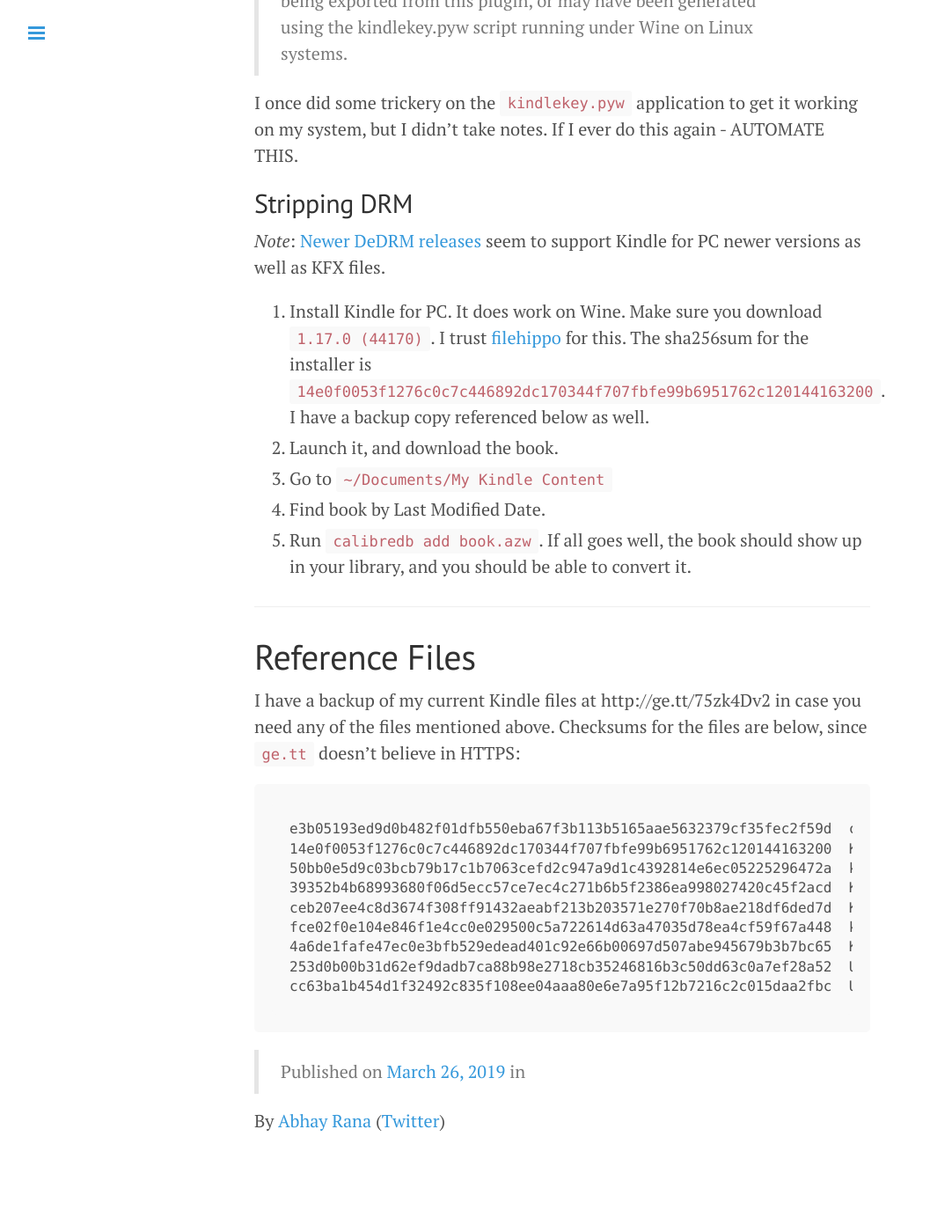
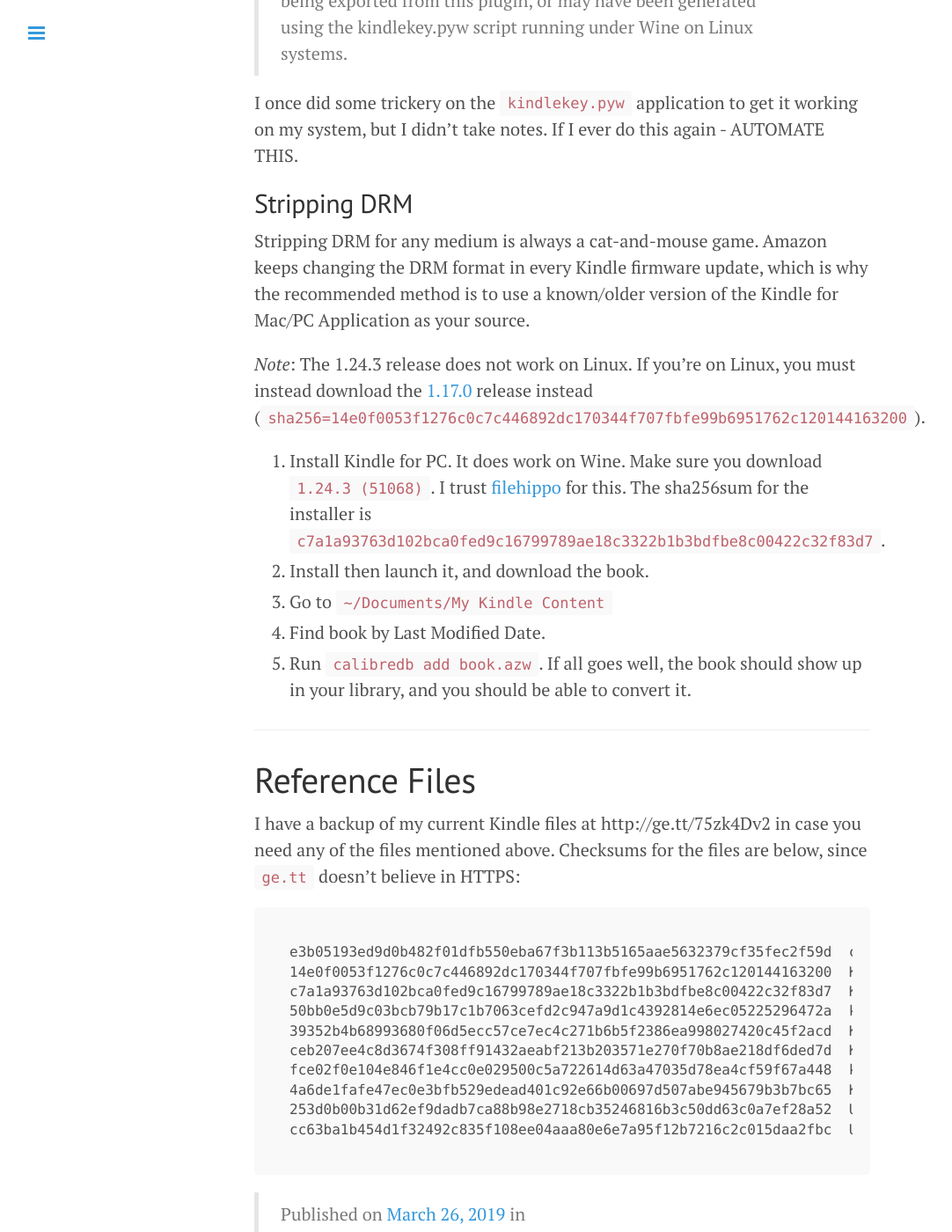
Before and after one commit to captn3m0/captn3m0.github.com, a Jekyll site: the page built from _posts/2019-03-26-kindle-self-guide.md, in a window 1280 px wide and 1400 px high, scrolled down 2478 px. Shown: the whole window at 88% size, without its empty margins (1-1083 px from the left). Built offline with Jekyll 4.4.1, drawn with Linux system fonts in a browser that asks for light colours; before the commit the page ends 3847 px from its top, so only the background shows below that; some of the changed text lies outside the part shown.

Commit message:
Adds note about kindle 1.24 release

````diff
--- a/_posts/2019-03-26-kindle-self-guide.md
+++ b/_posts/2019-03-26-kindle-self-guide.md
@@ -13,13 +13,13 @@
 
 # Jailbreak
 
-The [lifehacker guide on how to jailbreak your kindle](https://lifehacker.com/how-to-jailbreak-your-kindle-1783864074) is a good starting point [[archived](https://outline.com/cEZNAt)]. The mobileread forums have the [definitive guides](https://www.mobileread.com/forums/showthread.php?t=275881). Also see [this FAQ](https://wiki.mobileread.com/wiki/5_x_Jailbreak#Will_this_jail_break_work_on_my_current_firmware.3F) on the mobileread wiki.
+The [lifehacker guide on how to jailbreak your kindle][lh] is a good starting point [[archived][lha]]. The mobileread forums have the [definitive guides][jb1]. Also see [this FAQ][faq] on the mobileread wiki.
 
 (Most of these only cover modern paperwhite kindles)
 
 ## Maintaining the Jailbreak
 
-Sometimes, Kindle firmware updates will stop the Jailbreak. Search for your firmware on mobileread forums. See [this link](https://www.mobileread.com/forums/showthread.php?p=3562050) for the 5.8 series.
+Sometimes, Kindle firmware updates will stop the Jailbreak. Search for your firmware on mobileread forums. See [this link][fw] for the 5.8 series.
 
 Copy the `.bin` file to your kindle root directory and trigger a manual firmware update. That should reboot and re-affirm the jailbreak. To trigger a manual firmware update, go to the Kindle Menu and click "Update". If it is greyed out, check if the file was copied correctly, and try rebooting.
 
@@ -27,7 +27,7 @@
 
 Once you have a jailbreak, the rest is mostly installing packages via MRPI. I keep a ready directory of packages I can copy as-is to my Kindle. The current listing is at <https://paste.ubuntu.com/p/CXS5hYZdqc/> with most of it just being koreader.
 
-[koreader](https://koreader.rocks/) is a FOSS document viewer for E Ink devices that supports Kindle, Kobo, PocketBook, Ubuntu Touch and Android devices.
+[koreader][ko] is a FOSS document viewer for E Ink devices that supports Kindle, Kobo, PocketBook, Ubuntu Touch and Android devices.
 
 The primary 2 packages are:
 
@@ -38,20 +38,20 @@
 
 ## koreader
 
-Download the latest release from [GitHub](https://github.com/koreader/koreader/releases/latest).
+Download the latest release from [GitHub][koreader-release].
 
 You should download the `kindle5-linux-gnueabi` package for modern Paperwhites. Unzip it to the copy directory mentioned above.
 
-Aside: koreader has a linux appimage version for desktops, which [I package for AUR](https://aur.archlinux.org/packages/koreader-appimage/).
+Aside: koreader has a linux appimage version for desktops, which [I package for AUR][ko-aur].
 
 # DRM Related Stuff
 
 DRM is inherently bad for users. If I switch my Ebook reader from Kindle (which are great _as of today_) to
 a Kobo tomorrow, I want my content to stay with me.
 
-There are much better websites that explain the issues with DRM, so go visit: [fckdrm.com](https://fckdrm.com/), [DefectiveByDesign.org](https://www.defectivebydesign.org/), or [EFF/drm](https://www.eff.org/issues/drm).
+There are much better websites that explain the issues with DRM, so go visit: [fckdrm.com](https://fckdrm.com/), [DefectiveByDesign.org][dbd], or [EFF/drm][eff-drm].
 
-The primary tool for stripping DRM from Kindle books is [apprenticeharper's DeDRM Repo](https://github.com/apprenticeharper/DeDRM_tools).
+The primary tool for stripping DRM from Kindle books is [apprenticeharper's DeDRM Repo][dedrm] which works as a [Calibre Plugin](https://calibre-ebook.com/).
 
 ## Getting the Key
 
@@ -71,10 +71,12 @@
 
 ## Stripping DRM
 
-_Note_: [Newer DeDRM releases](https://github.com/apprenticeharper/DeDRM_tools/releases) seem to support Kindle for PC newer versions as well as KFX files.
+Stripping DRM for any medium is always a cat-and-mouse game. Amazon keeps changing the DRM format in every Kindle firmware update, which is why the recommended method is to use a known/older version of the Kindle for Mac/PC Application as your source.
 
-1.  Install Kindle for PC. It does work on Wine. Make sure you download `1.17.0 (44170)`. I trust [filehippo](https://filehippo.com/download_kindle_for_pc/download/a6284b51053b0e38f4b9f90d4470bd91/) for this. The sha256sum for the installer is `14e0f0053f1276c0c7c446892dc170344f707fbfe99b6951762c120144163200`. I have a backup copy referenced below as well.
-2.  Launch it, and download the book.
+_Note_: The 1.24.3 release does not work on Linux. If you're on Linux, you must instead download the [1.17.0](https://filehippo.com/download_kindle_for_pc/download/a6284b51053b0e38f4b9f90d4470bd91/) release instead (`sha256=14e0f0053f1276c0c7c446892dc170344f707fbfe99b6951762c120144163200`).
+
+1.  Install Kindle for PC. It does work on Wine. Make sure you download `1.24.3 (51068)`. I trust [filehippo](https://filehippo.com/download_kindle_for_pc/download/ef9369348002466588fd3316af6e00fb/) for this. The sha256sum for the installer is `c7a1a93763d102bca0fed9c16799789ae18c3322b1b3bdfbe8c00422c32f83d7`.
+2.  Install then launch it, and download the book.
 3.  Go to `~/Documents/My Kindle Content`
 4.  Find book by Last Modified Date.
 5.  Run `calibredb add book.azw`. If all goes well, the book should show up in your library, and you should be able to convert it.
@@ -88,6 +90,7 @@
 ```
 e3b05193ed9d0b482f01dfb550eba67f3b113b5165aae5632379cf35fec2f59d  copy.tar.gz
 14e0f0053f1276c0c7c446892dc170344f707fbfe99b6951762c120144163200  KindleForPC-installer-1.17.44170.exe
+c7a1a93763d102bca0fed9c16799789ae18c3322b1b3bdfbe8c00422c32f83d7  KindleForPC-installer-1.24.51068.exe
 50bb0e5d9c03bcb79b17c1b7063cefd2c947a9d1c4392814e6ec05225296472a  kual-helper-0.5.N.zip
 39352b4b68993680f06d5ecc57ce7ec4c271b6b5f2386ea998027420c45f2acd  KUAL-KDK-1.0.azw2
 ceb207ee4c8d3674f308ff91432aeabf213b203571e270f70b8ae218df6ded7d  KUAL-KDK-2.0.azw2
@@ -96,3 +99,15 @@
 253d0b00b31d62ef9dadb7ca88b98e2718cb35246816b3c50dd63c0a7ef28a52  Update_jailbreak_hotfix_1.14_5.8.10_install.bin
 cc63ba1b454d1f32492c835f108ee04aaa80e6e7a95f12b7216c2c015daa2fbc  Update_jailbreak_hotfix_1.14_nomax_install.bin
 ```
+
+[lh]: https://lifehacker.com/how-to-jailbreak-your-kindle-1783864074 "Lifehacker's Guide on how to Jailbreak a Kindle"
+[lha]: https://outline.com/cEZNAt
+[jb1]: https://www.mobileread.com/forums/showthread.php?t=275881
+[faq]: https://wiki.mobileread.com/wiki/5_x_Jailbreak#Will_this_jail_break_work_on_my_current_firmware.3F
+[fw]: https://www.mobileread.com/forums/showthread.php?p=3562050
+[ko]: https://koreader.rocks
+[koreader-release]: https://github.com/koreader/koreader/releases/latest
+[ko-aur]: https://aur.archlinux.org/packages/koreader-appimage/
+[dbd]: https://www.defectivebydesign.org
+[eff-drm]: https://www.eff.org/issues/drm
+[dedrm]: https://github.com/apprenticeharper/DeDRM_tools
````
